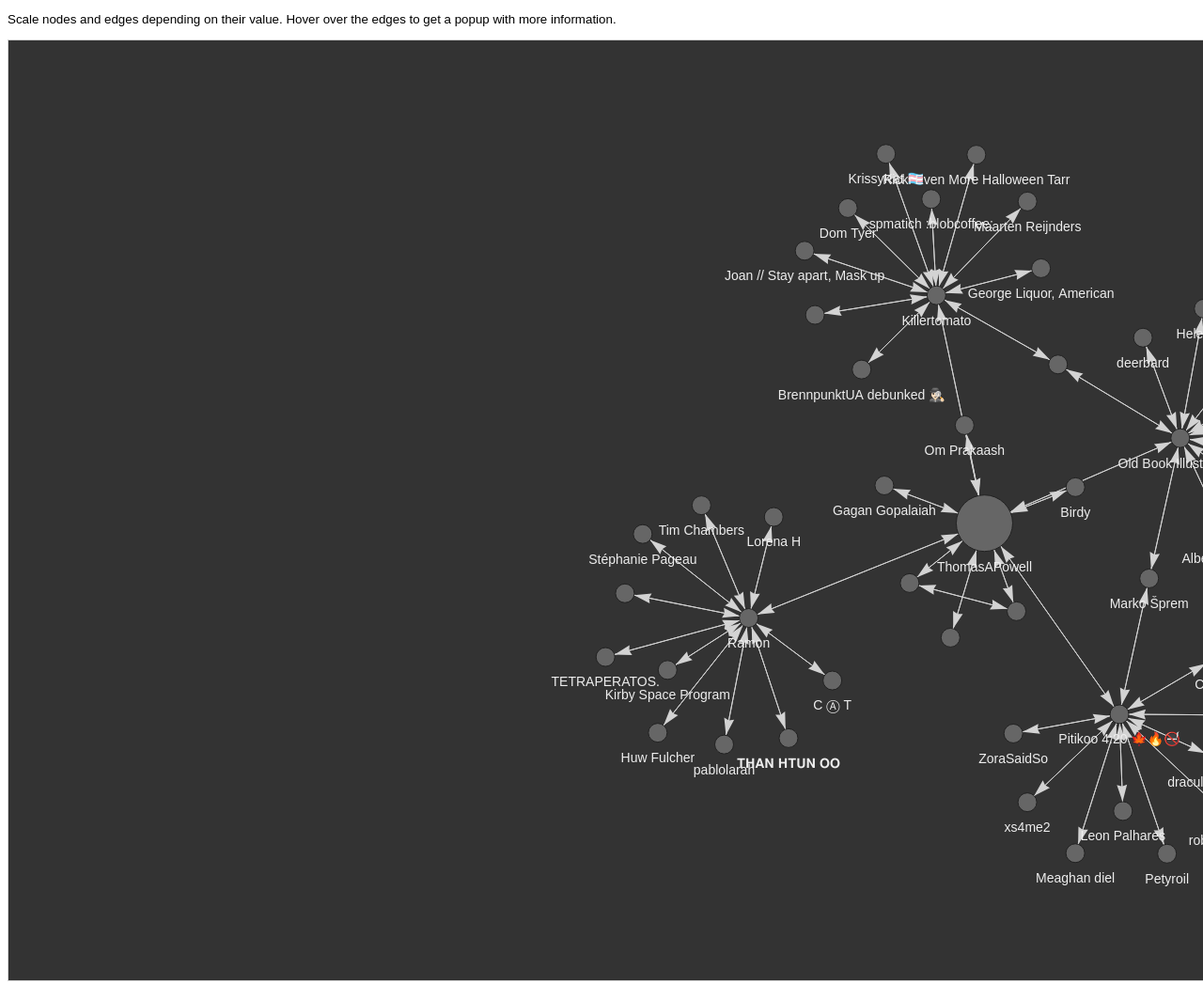
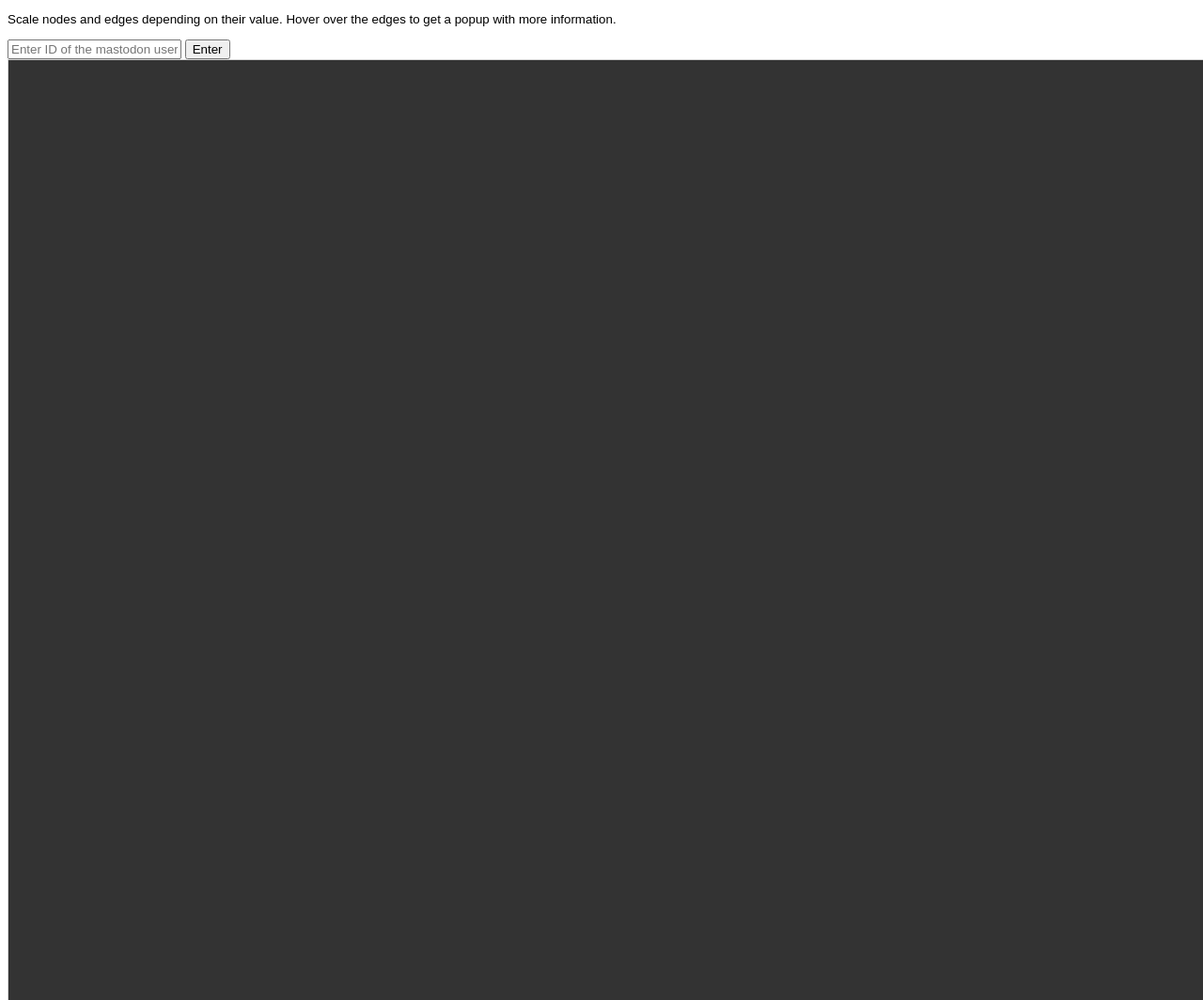
Before and after one commit to Untellable/210-Team4-TDD, a plain HTML site: page src/client/visjs.html in a window 1280 px wide. Shown: the top 1064 px of the page at 94% size. Drawn offline with Linux system fonts and the light colour scheme.

Commit message:
Removed comments, added text input

```diff
--- a/src/client/process.js
+++ b/src/client/process.js
@@ -1,26 +1,50 @@
 // Read the json file example.json
 
 
+const baseURL = "http://localhost:8991";
+
+// fetch('./example2.json')
+//     .then((response) => response.json())
+//     .then((json) => {
+//         console.log(json)
+//         const [nodes,edges] = processData(json)
+//         console.log("Nodes and edges",nodes,edges)
+//         drawFromResponse(nodes, edges)
+//     });
 
 
-fetch('./example2.json')
+function updateID(){
+
+    let userID = document.getElementById("idInput").value;
+
+    if(userID == ""){
+        console.log("No user ID entered")
+        return
+    }
+
+    console.log("User ID", userID)
+
+    let apiURL = `${baseURL}/api/v1/account/${userID}/initialize`
+
+    fetch(apiURL)
         .then((response) => response.json())
         .then((json) => {
             console.log(json)
-        const [nodes,edges] = processData(json)
+            const [nodes,edges] = processData(json, userID)
             console.log("Nodes and edges",nodes,edges)
             drawFromResponse(nodes, edges)
         });
 
+}
 
 // Process the json file to visualize graph in visjs
 function processData(json, mainID = 109252111498807689){
     // console.log(json.accountFollowers)
 
-    const MAIN_USER = json.accountInfo;
-    const CLUSTER_MAX_SIZE = 10;
-    const FOLLOWER_NUM = 10;
-    const FOLLOWING_NUM = 10;
+    // const MAIN_USER = json.accountInfo;
+    // const CLUSTER_MAX_SIZE = 10;
+    // const FOLLOWER_NUM = 10;
+    // const FOLLOWING_NUM = 10;
 
     nodes_json = json.accountInfoList;
     edges_json = json.relations;
@@ -28,7 +52,6 @@ function processData(json, mainID = 109252111498807689){
     main_node = nodes_json.filter(node => node.id == mainID)[0];
 
     let nodes = [];
-    let count = 0;
     let nodesCreated = new Set() // to keep track of nodes created using the ids of accounts
     nodes.push(
         {
@@ -55,56 +78,6 @@ function processData(json, mainID = 109252111498807689){
             nodesCreated.add(node.id);
         }
     });
-
-    // num_followers = Math.min(FOLLOWER_NUM, main_node.followers_count) // get the minimum of the two numbers
-
-    // for (let i = 0; i < num_followers; i++) {
-    //     let follower = json.accountFollowers[i];
-    //     if (follower != null) {
-    //         if (!nodesCreated.has(follower.id)) {
-    //             nodes.push(
-    //                 {
-    //                     id: follower.id,
-    //                     value: 10,
-    //                     label: follower.display_name
-    //                 }
-    //             );
-    //             console.log("Added node", follower.display_name)
-    //             nodesCreated.add(follower.id);
-    //         }
-    //         edges.push(
-    //             {
-    //                 from: follower.id,
-    //                 to: MAIN_USER.id
-    //             }
-    //         );
-    //     }
-
-    //     // Adding followers of followers
-    //     let num_followers_of_follower = Math.min(FOLLOWER_NUM, follower.follower.length) // get the minimum of the two numbers
-    //     for (let j = 0; j < num_followers_of_follower; j++) {
-    //         let follower_of_follower = follower.follower[j];
-    //         if (follower_of_follower != null) {
-    //             if (!nodesCreated.has(follower_of_follower.id)) {
-    //                 nodes.push(
-    //                     {
-    //                         id: follower_of_follower.id,
-    //                         value: 10,
-    //                         label: follower_of_follower.display_name
-    //                     }
-    //                 );
-    //                 console.log("Added node", follower_of_follower.display_name)
-    //                 nodesCreated.add(follower_of_follower.id);
-    //             }
-    //             edges.push(
-    //                 {
-    //                     from: follower_of_follower.id,
-    //                     to: follower.id
-    //                 }
-    //             );
-    //         }
-    //     }
-    // }
 
     for (let key in edges_json){
         let followers = edges_json[key];
@@ -178,7 +151,6 @@ function drawFromResponse(nodes, edges) {
         }
     };
     network = new vis.Network(container, data, options);
-    //network.cluster();
     network.once("beforeDrawing", function () {
         network.focus(0, {
             scale: 12,
--- a/src/client/visjs.html
+++ b/src/client/visjs.html
@@ -158,6 +158,8 @@
     Scale nodes and edges depending on their value. Hover over the edges to
     get a popup with more information.
 </p>
+<input type="text" id = "idInput" placeholder="Enter ID of the mastodon user"/>
+<input type="button" onclick="updateID()" value="Enter"/>
 <div id="mynetwork"></div>
 </body>
 </html>
```
Lines whose indentation alone changed are shown as unchanged.
